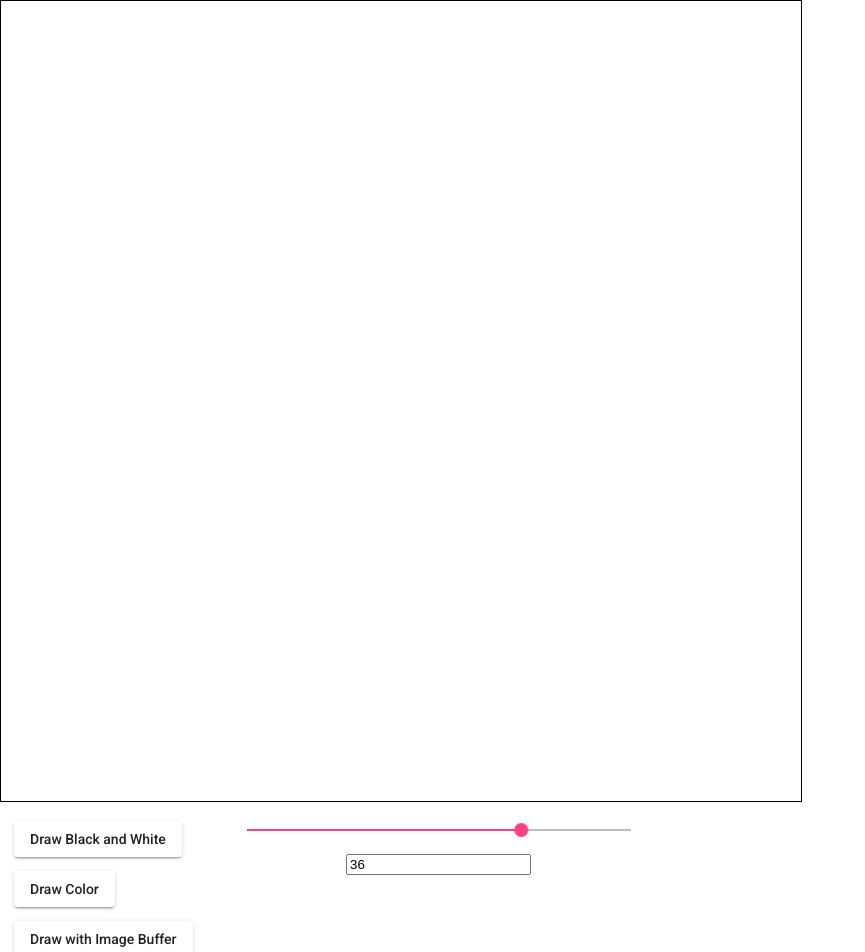
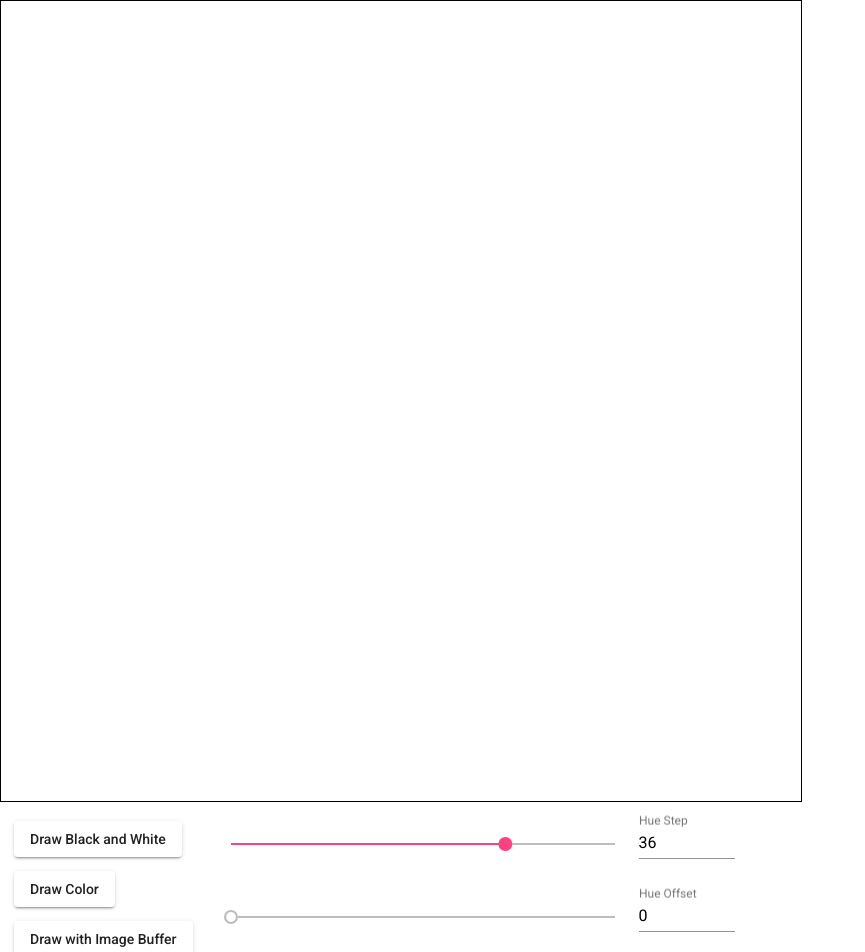
Before and after one commit to HunterCarlson/mandelbrot-ng, an Angular app: page / in a window 1280 px wide. Shown: the top 952 px of the page, without its empty margins (0-865 px from the left). Built offline with nearby package versions, Linux system fonts and the light colour scheme.

Commit message:
Hue Offset slider

```diff
--- a/src/app/app.component.html
+++ b/src/app/app.component.html
@@ -21,21 +21,45 @@
         <button mat-raised-button (click)="clear()">Clear</button>
       </div>
     </div>
+    <div class="hue">
       <div class="hue-step">
-      <div class="flex-center">
+        <div class="flex-baseline">
           <mat-slider
             min="1"
             max="50"
             step="0.1"
             value="36"
-          style="width: 400px"
+            style="width: 400px; margin-right: 1em"
             [(ngModel)]="hueStep"
             (change)="drawImageBuffer()"
           ></mat-slider>
         </div>
-      <div class="flex-center">
+        <div class="flex-baseline">
+          <mat-form-field style="width: 6em">
+            <mat-label>Hue Step</mat-label>
             <input matInput type="number" [(ngModel)]="hueStep" />
+          </mat-form-field>
+        </div>
+      </div>
+      <div class="hue-offset">
+        <div class="flex-baseline">
+          <mat-slider
+            min="0"
+            max="360"
+            step="1"
+            value="0"
+            style="width: 400px; margin-right: 1em"
+            [(ngModel)]="hueOffset"
+            (change)="drawImageBuffer()"
+          ></mat-slider>
+        </div>
+        <div class="flex-baseline">
+          <mat-form-field style="width: 6em">
+            <mat-label>Hue Offset</mat-label>
+            <input matInput type="number" [(ngModel)]="hueOffset" />
+          </mat-form-field>
         </div>
       </div>
     </div>
   </div>
+</div>
--- a/src/app/app.component.scss
+++ b/src/app/app.component.scss
@@ -13,18 +13,28 @@ canvas {
 }
 
 .buttons {
-  padding: 0.5em 2em 0 0;
+  padding: 0.5em 1em 0 0;
 }
 
 button {
   margin: 0.5em 1em;
 }
 
-.hue-step {
+.hue {
   display: flex;
   flex-direction: column;
 }
 
-.flex-center {
-  align-self: center;
+.hue-step {
+  display: flex;
+  padding: 0.5em 0 0 0;
 }
+
+.hue-offset {
+  display: flex;
+  padding: 0.5em 0 0 0;
+}
+
+.flex-baseline {
+  align-self: baseline;
+}
--- a/src/app/app.component.ts
+++ b/src/app/app.component.ts
@@ -17,6 +17,7 @@ export class AppComponent {
   size = 800;
   maxIterations = 100;
   hueStep: number = 36;
+  hueOffset: number = 0;
 
   private mandelbrot = new Mandelbrot();
   private ctx: CanvasRenderingContext2D;
@@ -94,14 +95,14 @@ export class AppComponent {
 
   // TODO: move this to a Dict so we don't have to recalculate each time
   mapIterationToRgbHex(i: number): string {
-    const hue = this.hueStep * (i - 1);
-    const colorHex = convert.hsl.hex([hue, 100, 50]);
+    const hue = this.hueStep * (i - 1) + this.hueOffset;
+    const colorHex = convert.hsl.hex([hue % 360, 100, 50]);
     return `#${colorHex}`;
   }
 
   mapIterationToRgb(i: number): RGB {
-    const hue = this.hueStep * (i - 1);
-    const colorRgb = convert.hsl.rgb([hue, 100, 50]);
+    const hue = this.hueStep * (i - 1) + this.hueOffset;
+    const colorRgb = convert.hsl.rgb([hue % 360, 100, 50]);
     return colorRgb;
   }
 }
```
Lines whose indentation alone changed are shown as unchanged.
